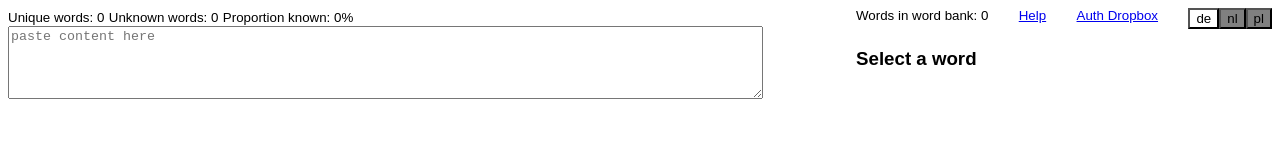
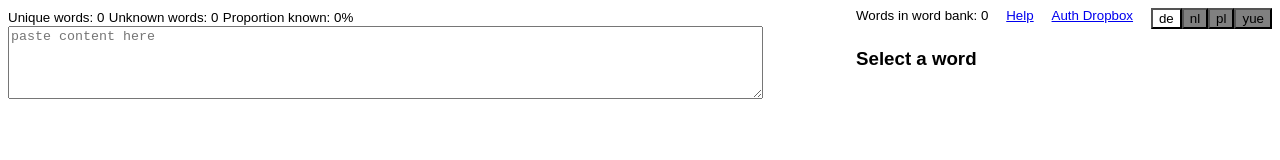
Before and after one commit to cakemanny/lestgern, a plain HTML site: page index.html in a window 1280 px wide. Drawn offline with nearby package versions, Linux system fonts and the light colour scheme.

Commit message:
detect chinese characters and add dictionaries for Cantonese

```diff
--- a/index.html
+++ b/index.html
@@ -73,7 +73,7 @@
           </small>
           <small class="lang-selection">
             <button
-              v-for="langCode in ['de', 'nl', 'pl']"
+              v-for="langCode in ['de', 'nl', 'pl', 'yue']"
               class="lang"
               v-bind:class="{'lang--selected': selectedLanguage == langCode}"
               v-on:click="selectLanguage(langCode)"
--- a/main.js
+++ b/main.js
@@ -21,6 +21,19 @@ function isAlpha(c) {
   if ("ćńśźżłóąęĆŃŚŹŻŁÓĄĘ".indexOf(c) != -1) {
     return true;
   }
+  // See this for ranges
+  // https://en.wikipedia.org/wiki/CJK_Unified_Ideographs
+  // \u4E00 to \u9FFF
+  const codePoint = c.codePointAt(0);
+  if (codePoint >= 19968 && codePoint <= 40959) {
+    return true
+  }
+  // Extension A
+  // 3400 - 4DBF
+  if (codePoint >= 13312 && codePoint <= 19903) {
+    return true;
+  }
+  // TODO: ... the remaining ranges
   return false;
 }
 
@@ -562,6 +575,52 @@ window.app = new Vue({
             name: "PWN",
             url: word => `https://sjp.pwn.pl/szukaj/${word}.html`
           }
+        ]
+      },
+      yue: {
+        bcp47code: "yue",
+        caseSensitive: true,
+        dictionaries: [
+          {
+            name: "EN Wiktionary",
+            url: word => `https://en.wiktionary.org/wiki/${word}#Chinese`,
+            isFavourite: true
+          },
+          {
+            name: "EN Wiktionary (links)",
+            url: word =>
+              `https://en.wiktionary.org/wiki/Special:WhatLinksHere/${word}`
+          },
+          {
+            name: "Canto Wikipedia",
+            url: word => `https://zh-yue.wikipedia.org/wiki/${word}`
+          },
+          {
+            name: "Google Translate",
+            url: word =>
+              `https://translate.google.com/?hl=en&sl=yue&tl=en&text=${word}&op=translate`
+          },
+          {
+            name: "Image Search",
+            url: word => `https://www.google.com/search?q=${word}&tbm=isch`
+          },
+          {
+            name: "Canto Words",
+            url: word => `https://cantowords.com/dictionary/wan/?q=${word}`
+          },
+          {
+            name: "shyyp.net",
+            url: word => `https://shyyp.net/hant/search?q=${word}`
+          },
+          {
+            name: "jyut.net",
+            url: word => `https://jyut.net/query?q=${word}`
+          },
+          {
+            name: "words.hk",
+            url: word => `https://words.hk/zidin/wan/?fp=1&q=${word}`
+          },
+          // https://www.moedict.tw/ could be useful?
         ]
       }
     },
```
Also changed, not shown: TODO.md (+5 -0 lines).
